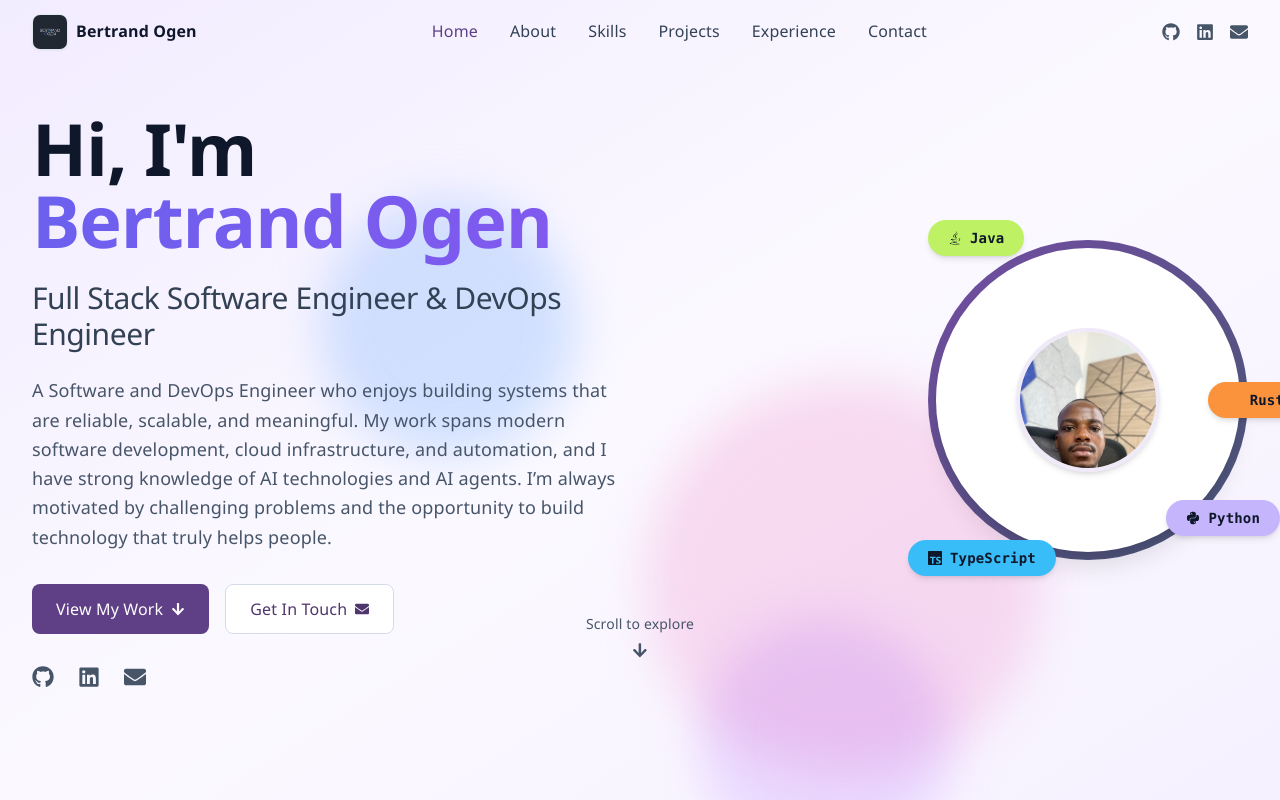
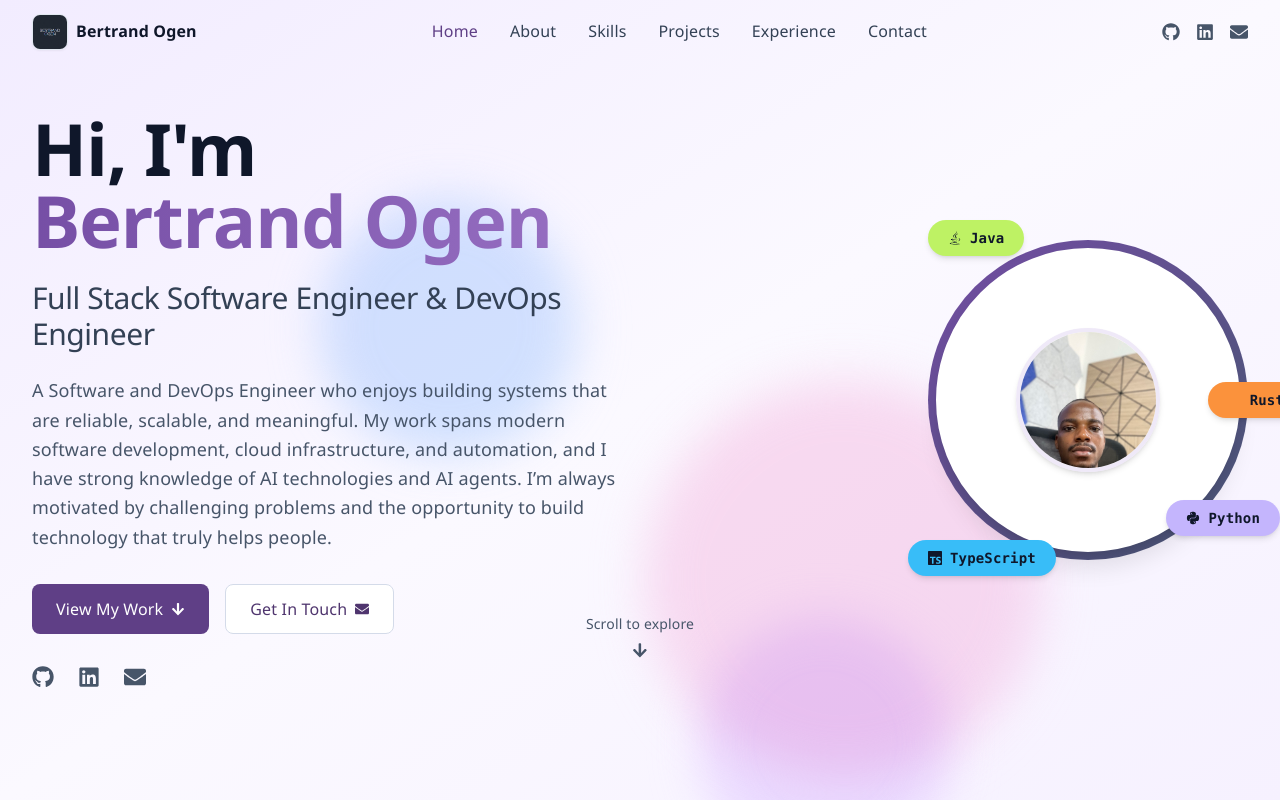
Before and after one commit to Ogenbertrand/portfolio, a React (Vite) app: page / in a window 1280 px wide. Shown: the top 800 px of the page. Built offline with nearby package versions, Linux system fonts and the light colour scheme; some icons are missing.

Commit message:
style: update custom gradients and scrollbar palette

```diff
--- a/src/App.css
+++ b/src/App.css
@@ -11,22 +11,22 @@ html {
 }
 
 ::-webkit-scrollbar-track {
-  background: #ede5ff;
+  background: #efe9f8;
 }
 
 ::-webkit-scrollbar-thumb {
-  background: #733fda;
+  background: #734ca3;
   border-radius: 4px;
 }
 
 ::-webkit-scrollbar-thumb:hover {
-  background: #5f31ba;
+  background: #5f3f86;
 }
 
 /* Loading animation */
 .loading-spinner {
-  border: 3px solid #ede5ff;
-  border-top: 3px solid #733fda;
+  border: 3px solid #efe9f8;
+  border-top: 3px solid #734ca3;
   border-radius: 50%;
   width: 40px;
   height: 40px;
@@ -40,7 +40,7 @@ html {
 
 /* Gradient text animation */
 .gradient-text {
-  background: linear-gradient(90deg, #4f6fe9, #6a61ee, #8358ef);
+  background: linear-gradient(90deg, #5f3f86, #734ca3, #9870c3);
   background-size: 240% 240%;
   -webkit-background-clip: text;
   -webkit-text-fill-color: transparent;
```
